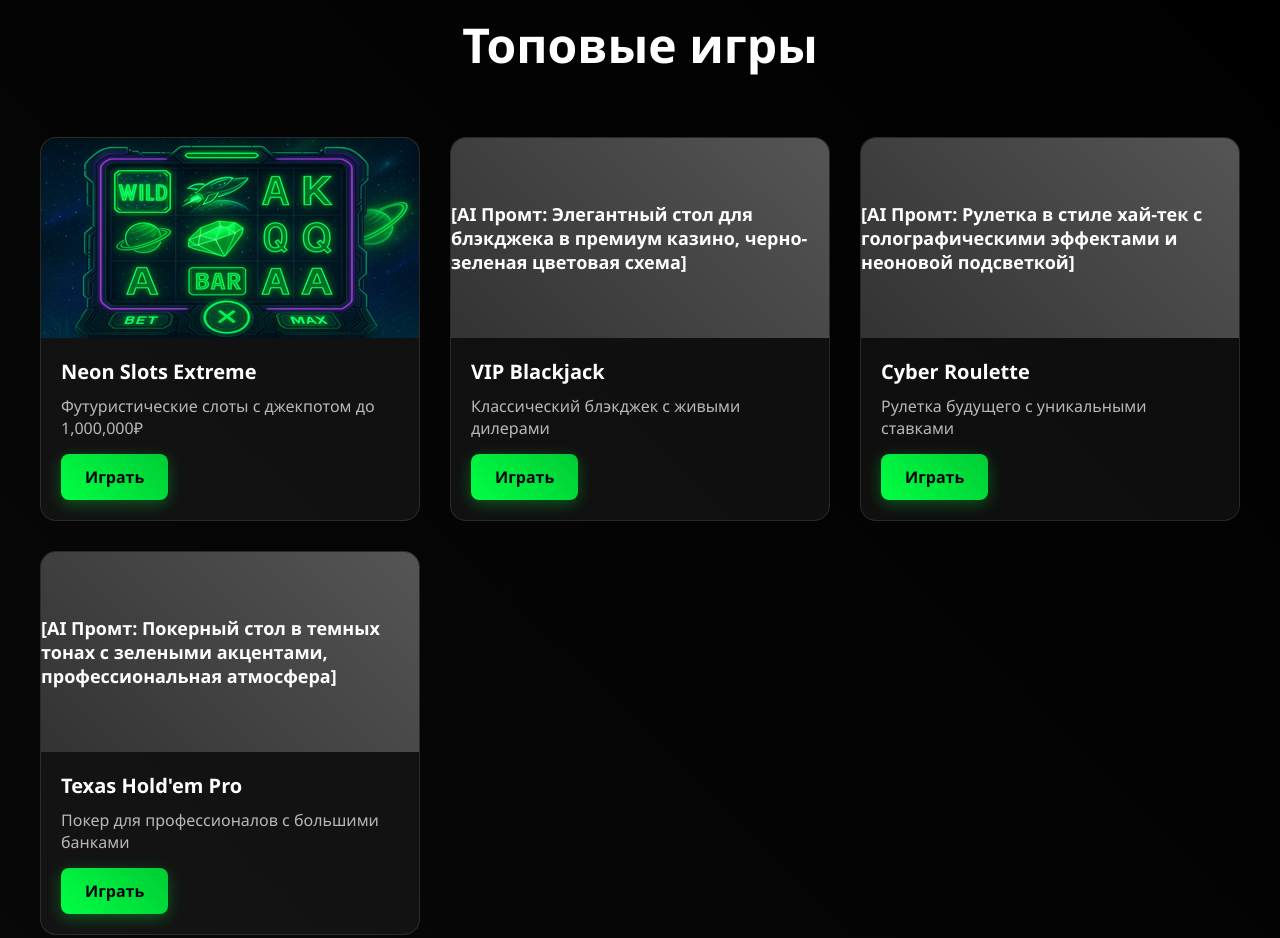
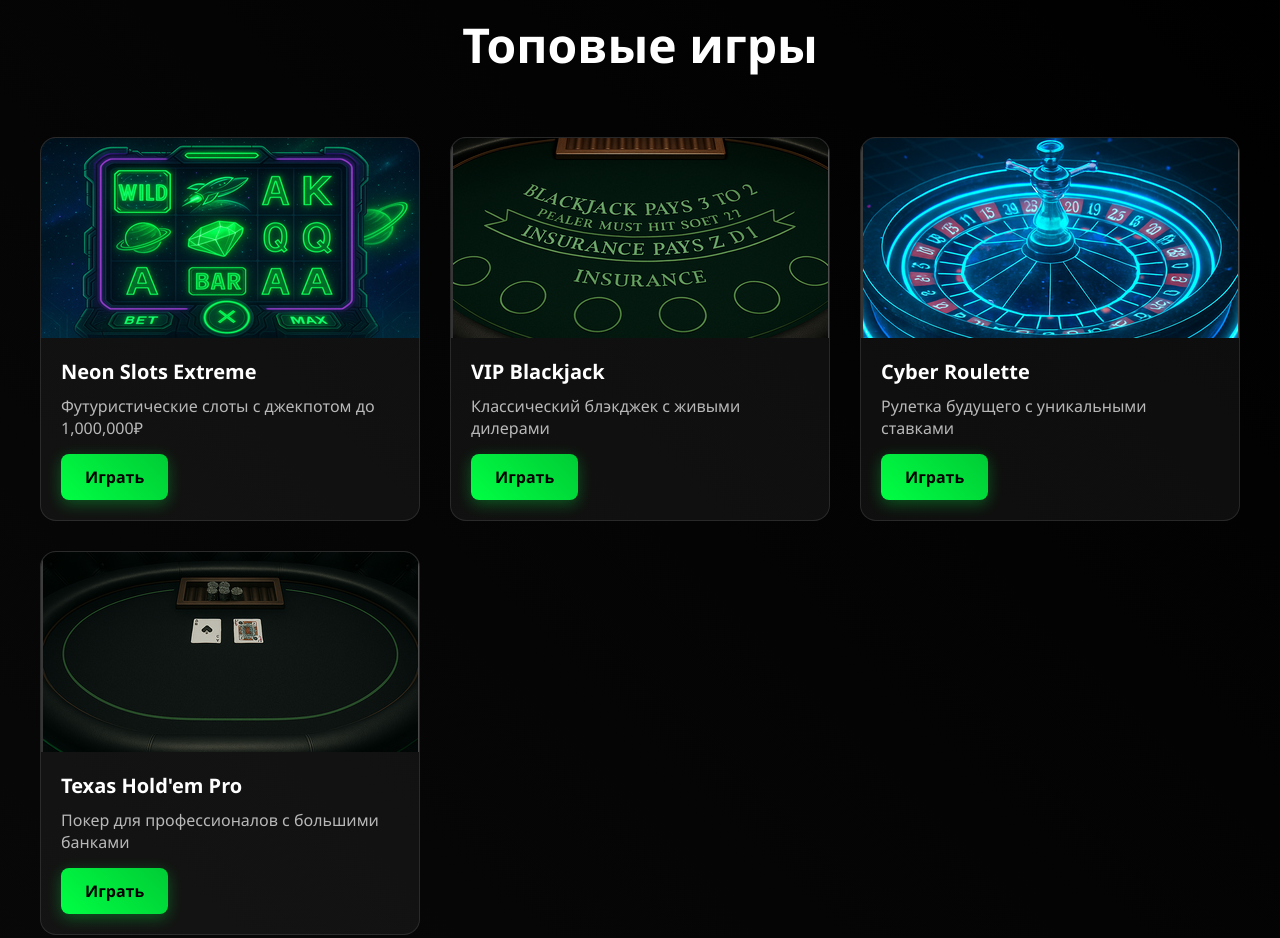
Before and after one commit to Sanchesss56/zeroone, a plain HTML site: page zerone_concept.html in a window 1280 px wide. Shown: the part 1900-2838 px from the top of the page. Drawn offline with Linux system fonts and the light colour scheme.

Commit message:
Update zerone_concept.html

```diff
--- a/zerone_concept.html
+++ b/zerone_concept.html
@@ -660,7 +660,7 @@
 
                 <div class="game-card">
                     <div class="game-image">
-                        [AI Промт: Элегантный стол для блэкджека в премиум казино, черно-зеленая цветовая схема]
+                        <img src=assets/img/stol.png>
                     </div>
                     <div class="game-info">
                         <h3 class="game-title">VIP Blackjack</h3>
@@ -671,7 +671,7 @@
 
                 <div class="game-card">
                     <div class="game-image">
-                        [AI Промт: Рулетка в стиле хай-тек с голографическими эффектами и неоновой подсветкой]
+                        <img src=assets/img/krutishka.png>
                     </div>
                     <div class="game-info">
                         <h3 class="game-title">Cyber Roulette</h3>
@@ -682,7 +682,7 @@
 
                 <div class="game-card">
                     <div class="game-image">
-                        [AI Промт: Покерный стол в темных тонах с зелеными акцентами, профессиональная атмосфера]
+                        <img src=assets/img/poker.png>
                     </div>
                     <div class="game-info">
                         <h3 class="game-title">Texas Hold'em Pro</h3>
```
